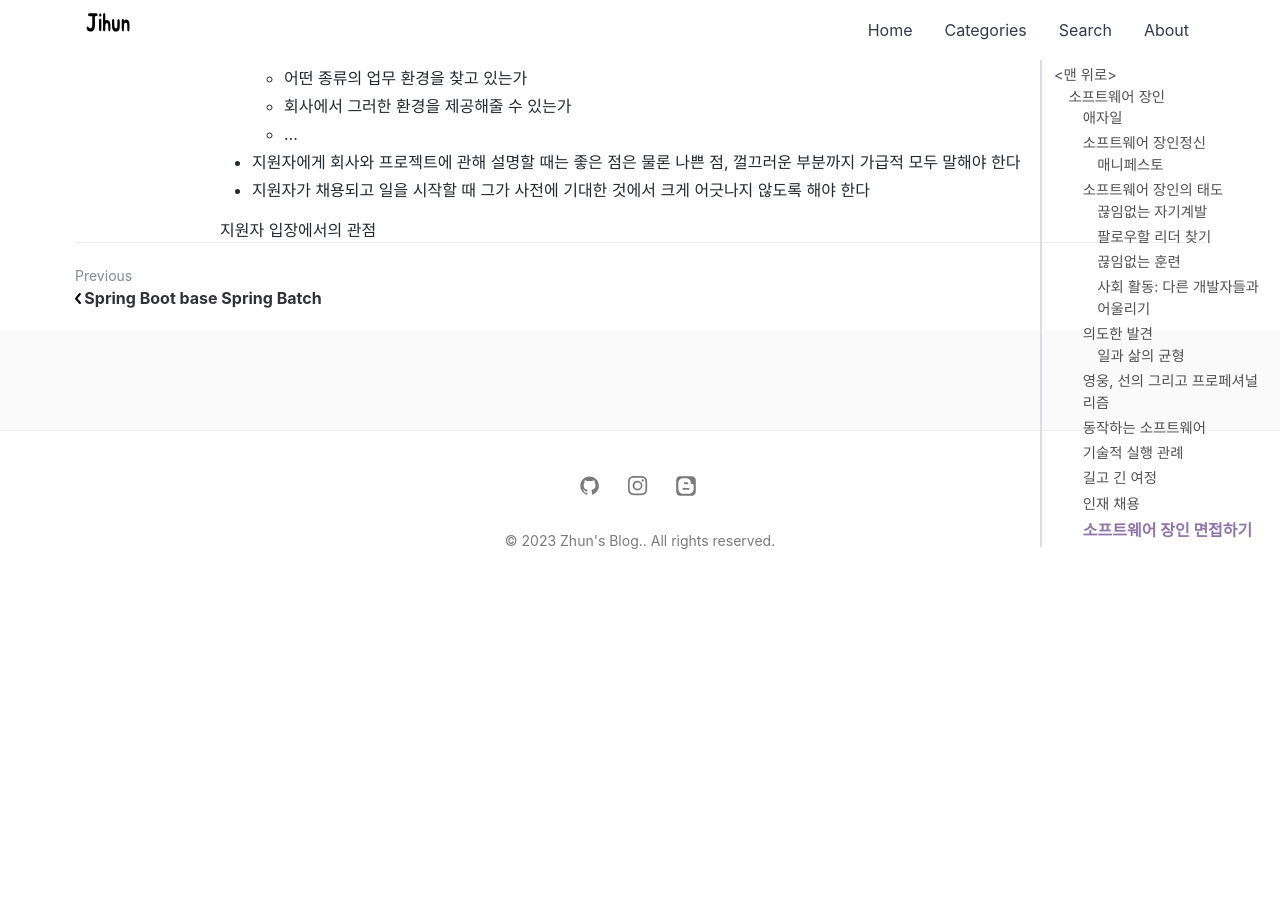
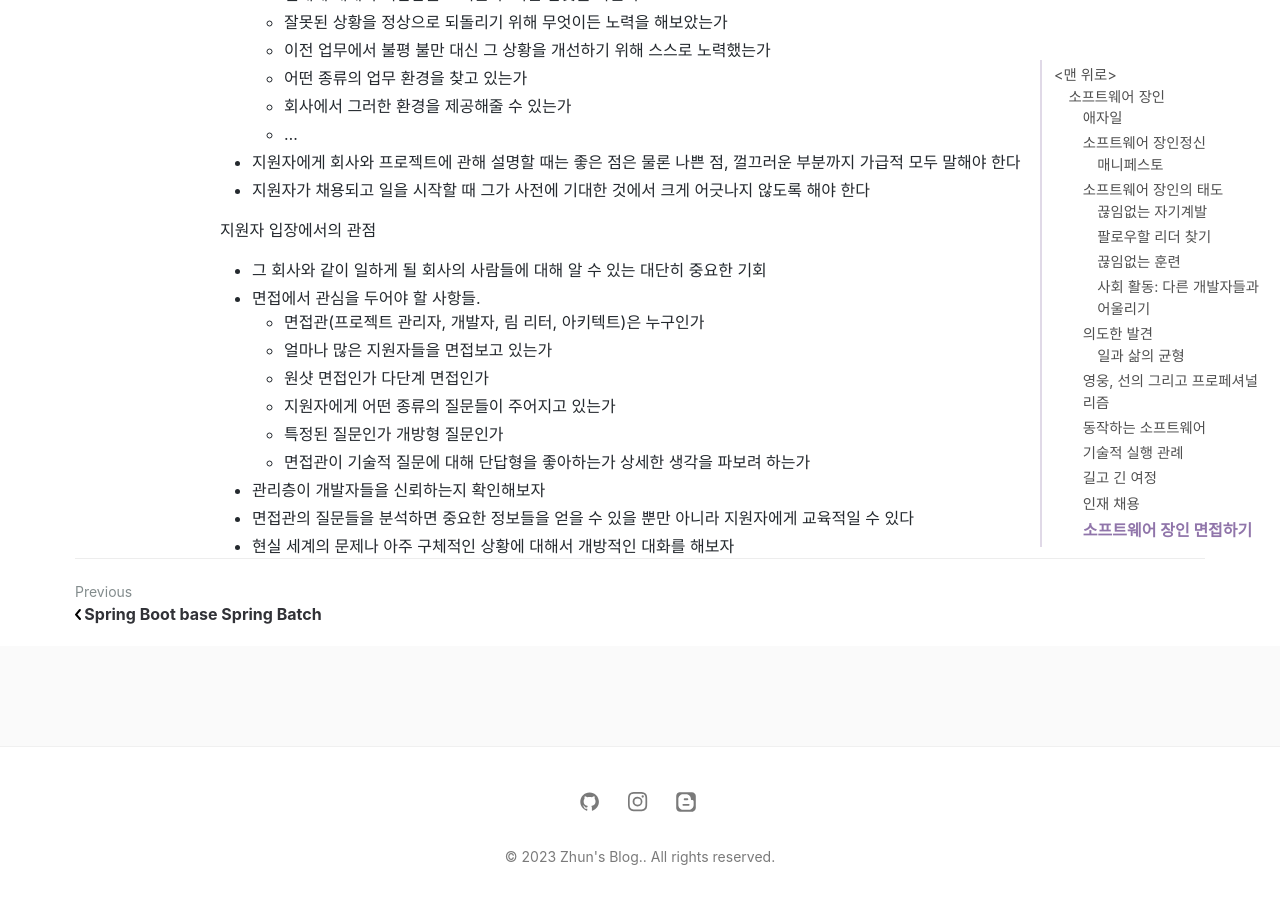
Before and after one commit to jihunparkme/jihunparkme.github.io, a Jekyll site: the page built from _posts/2023-02-01-a-software-master.md, in a window 1280 px wide and 900 px high, scrolled down 10852 px. Built offline with Jekyll 4.4.1, drawn with Linux system fonts in a browser that asks for light colours; nearby versions of some CDN libraries; comment, search, counter and statistics services are not loaded; before the commit the page ends 11448 px from its top, so only the background shows below that.

Commit message:
[software master] 소프트웨어 장인 면접하기 - 생산적인 파트너십을 알아보는 방법

```diff
--- a/_posts/2023-02-01-a-software-master.md
+++ b/_posts/2023-02-01-a-software-master.md
@@ -432,3 +432,15 @@ XP 실행 관례의 일부를 살펴보자.
 - 지원자가 채용되고 일을 시작할 때 그가 사전에 기대한 것에서 크게 어긋나지 않도록 해야 한다
 
 지원자 입장에서의 관점
+
+- 그 회사와 같이 일하게 될 회사의 사람들에 대해 알 수 있는 대단히 중요한 기회
+- 면접에서 관심을 두어야 할 사항들.
+  - 면접관(프로젝트 관리자, 개발자, 림 리터, 아키텍트)은 누구인가
+  - 얼마나 많은 지원자들을 면접보고 있는가
+  - 원샷 면접인가 다단계 면접인가
+  - 지원자에게 어떤 종류의 질문들이 주어지고 있는가
+  - 특정된 질문인가 개방형 질문인가
+  - 면접관이 기술적 질문에 대해 단답형을 좋아하는가 상세한 생각을 파보려 하는가
+- 관리층이 개발자들을 신뢰하는지 확인해보자
+- 면접관의 질문들을 분석하면 중요한 정보들을 얻을 수 있을 뿐만 아니라 지원자에게 교육적일 수 있다
+- 현실 세계의 문제나 아주 구체적인 상황에 대해서 개방적인 대화를 해보자
```
